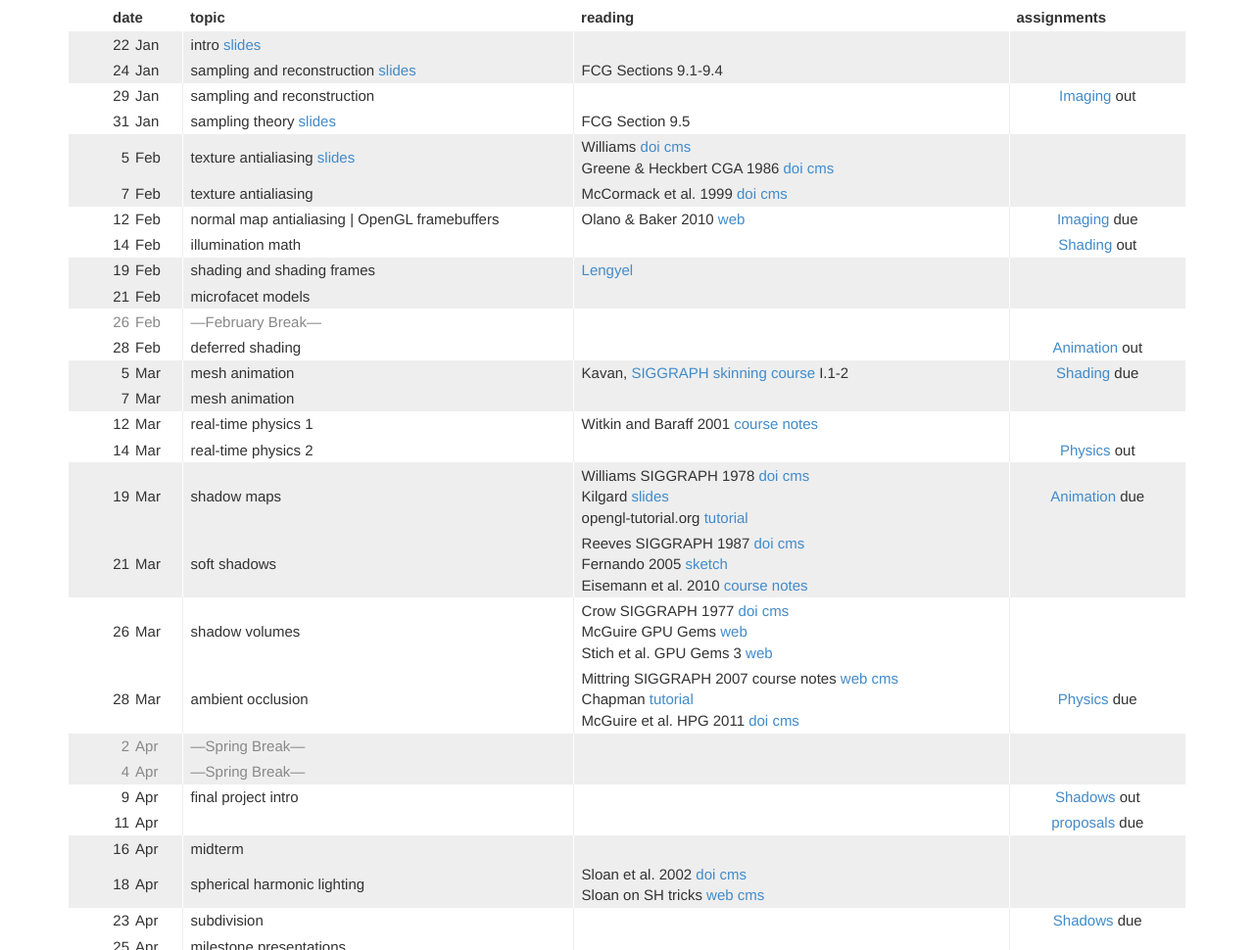
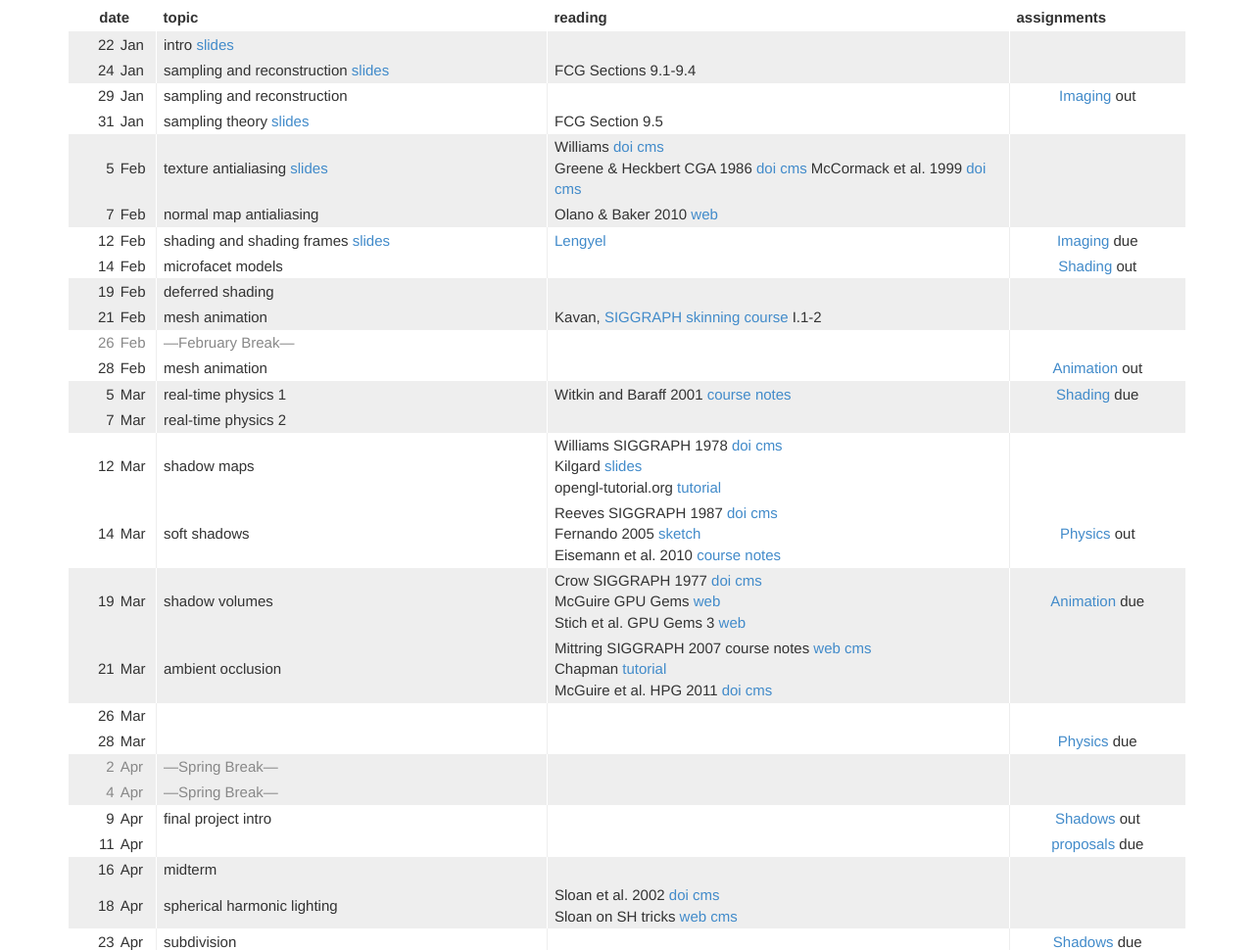
Before and after one commit to smarschner/web_cs5625-19sp, a plain HTML site: page index.html in a window 1280 px wide. Shown: the part 514-1484 px from the top of the page at 98% size. Drawn offline with nearby package versions, Linux system fonts and the light colour scheme; some packages are replaced by stand-ins of ours.

Commit message:
post slides

```diff
--- a/schedule.html
+++ b/schedule.html
@@ -32,37 +32,37 @@
 <tr class="odd">
   <td class=day>5</td><td class=month>Feb</td>
   <td>texture antialiasing <a href="slides/04tex-samp.pdf">slides</a></td>
-  <td>Williams <a href="http://dx.doi.org/10.1145/800059.801126">doi</a> <a href="https://cms.csuglab.cornell.edu/web/auth/?action=download&amp;id=1308&amp;downloadtype=4">cms</a><br/>Greene &amp; Heckbert CGA 1986 <a href="http://dx.doi.org/10.1109/MCG.1986.276738">doi</a> <a href="https://cms.csuglab.cornell.edu/web/auth/?action=download&amp;id=1307&amp;downloadtype=4">cms</a></td>
+  <td>Williams <a href="http://dx.doi.org/10.1145/800059.801126">doi</a> <a href="https://cms.csuglab.cornell.edu/web/auth/?action=download&amp;id=1308&amp;downloadtype=4">cms</a><br/>Greene &amp; Heckbert CGA 1986 <a href="http://dx.doi.org/10.1109/MCG.1986.276738">doi</a> <a href="https://cms.csuglab.cornell.edu/web/auth/?action=download&amp;id=1307&amp;downloadtype=4">cms</a> McCormack et al. 1999 <a href="http://dx.doi.org/10.1145/311535.311562">doi</a> <a href="https://cms.csuglab.cornell.edu/web/auth/?action=download&amp;id=1309&amp;downloadtype=4">cms</a></td>
   <td class=projdue>&nbsp;</td>
 </tr>
 <tr class="odd">
   <td class=day>7</td><td class=month>Feb</td>
-  <td>texture antialiasing</td>
-  <td>McCormack et al. 1999 <a href="http://dx.doi.org/10.1145/311535.311562">doi</a> <a href="https://cms.csuglab.cornell.edu/web/auth/?action=download&amp;id=1309&amp;downloadtype=4">cms</a></td>
+  <td>normal map antialiasing</td>
+  <td>Olano &amp; Baker 2010 <a href="http://www.csee.umbc.edu/~olano/papers/lean/">web</a></td>
   <td class=projdue>&nbsp;</td>
 </tr>
 <tr class="evn">
   <td class=day>12</td><td class=month>Feb</td>
-  <td>normal map antialiasing | OpenGL framebuffers</td>
-  <td>Olano &amp; Baker 2010 <a href="http://www.csee.umbc.edu/~olano/papers/lean/">web</a></td>
+  <td>shading and shading frames <a href="slides/05shading-frames.pdf">slides</a></td>
+  <td><a href="http://www.terathon.com/code/tangent.html">Lengyel</a></td>
   <td class=projdue><a href="#imag">Imaging</a> due</td>
 </tr>
 <tr class="evn">
   <td class=day>14</td><td class=month>Feb</td>
-  <td>illumination math</td>
+  <td>microfacet models</td>
   <td>&nbsp;</td>
   <td class=projdue><a href="#shading">Shading</a> out</td>
 </tr>
 <tr class="odd">
   <td class=day>19</td><td class=month>Feb</td>
-  <td>shading and shading frames</td>
-  <td><a href="http://www.terathon.com/code/tangent.html">Lengyel</a></td>
+  <td>deferred shading</td>
+  <td>&nbsp;</td>
   <td class=projdue>&nbsp;</td>
 </tr>
 <tr class="odd">
   <td class=day>21</td><td class=month>Feb</td>
-  <td>microfacet models</td>
-  <td>&nbsp;</td>
+  <td>mesh animation</td>
+  <td>Kavan, <a href="http://skinning.org">SIGGRAPH skinning course</a> I.1-2</td>
   <td class=projdue>&nbsp;</td>
 </tr>
 <tr class="dis evn">
@@ -71,56 +71,56 @@
   <td>&nbsp;</td>  <td class=projdue>&nbsp;</td></tr>
 <tr class="evn">
   <td class=day>28</td><td class=month>Feb</td>
-  <td>deferred shading</td>
+  <td>mesh animation</td>
   <td>&nbsp;</td>
   <td class=projdue><a href="#anim">Animation</a> out</td>
 </tr>
 <tr class="odd">
   <td class=day>5</td><td class=month>Mar</td>
-  <td>mesh animation</td>
-  <td>Kavan, <a href="http://skinning.org">SIGGRAPH skinning course</a> I.1-2</td>
+  <td>real-time physics 1</td>
+  <td>Witkin and Baraff 2001 <a href="http://www.pixar.com/companyinfo/research/pbm2001/">course notes</a></td>
   <td class=projdue><a href="#shading">Shading</a> due</td>
 </tr>
 <tr class="odd">
   <td class=day>7</td><td class=month>Mar</td>
-  <td>mesh animation</td>
+  <td>real-time physics 2</td>
   <td>&nbsp;</td>
   <td class=projdue>&nbsp;</td>
 </tr>
 <tr class="evn">
   <td class=day>12</td><td class=month>Mar</td>
-  <td>real-time physics 1</td>
-  <td>Witkin and Baraff 2001 <a href="http://www.pixar.com/companyinfo/research/pbm2001/">course notes</a></td>
+  <td>shadow maps</td>
+  <td>Williams SIGGRAPH 1978 <a href="http://dx.doi.org/10.1145/965139.807402">doi</a> <a href="https://cms.csuglab.cornell.edu/web/auth/?action=download&amp;id=1235&amp;downloadtype=4">cms</a><br/>Kilgard <a href="http://developer.nvidia.com/system/files/akamai/gamedev/docs/ShadowMaps_CEDEC_E.pdf">slides</a><br/>opengl-tutorial.org <a href="http://www.opengl-tutorial.org/intermediate-tutorials/tutorial-16-shadow-mapping/">tutorial</a></td>
   <td class=projdue>&nbsp;</td>
 </tr>
 <tr class="evn">
   <td class=day>14</td><td class=month>Mar</td>
-  <td>real-time physics 2</td>
-  <td>&nbsp;</td>
+  <td>soft shadows</td>
+  <td>Reeves SIGGRAPH 1987 <a href="http://dx.doi.org/10.1145/37402.37435">doi</a> <a href="https://cms.csuglab.cornell.edu/web/auth/?action=download&amp;id=1236&amp;downloadtype=4">cms</a><br/>Fernando 2005 <a href="http://developer.download.nvidia.com/shaderlibrary/docs/shadow_PCSS.pdf">sketch</a><br>Eisemann et al. 2010 <a href="http://research.michael-schwarz.com/publ/files/shadowcourse-eg10.pdf">course notes</a></td>
   <td class=projdue><a href="#phys">Physics</a> out</td>
 </tr>
 <tr class="odd">
   <td class=day>19</td><td class=month>Mar</td>
-  <td>shadow maps</td>
-  <td>Williams SIGGRAPH 1978 <a href="http://dx.doi.org/10.1145/965139.807402">doi</a> <a href="https://cms.csuglab.cornell.edu/web/auth/?action=download&amp;id=1235&amp;downloadtype=4">cms</a><br/>Kilgard <a href="http://developer.nvidia.com/system/files/akamai/gamedev/docs/ShadowMaps_CEDEC_E.pdf">slides</a><br/>opengl-tutorial.org <a href="http://www.opengl-tutorial.org/intermediate-tutorials/tutorial-16-shadow-mapping/">tutorial</a></td>
+  <td>shadow volumes</td>
+  <td>Crow SIGGRAPH 1977 <a href="http://dx.doi.org/10.1145/965141.563901">doi</a> <a href="https://cms.csuglab.cornell.edu/web/auth/?action=download&amp;id=1280&amp;downloadtype=4">cms</a><br/>McGuire GPU Gems <a href="http://http.developer.nvidia.com/GPUGems/gpugems_ch09.html">web</a><br/>Stich et al. GPU Gems 3 <a href="http://http.developer.nvidia.com/GPUGems3/gpugems3_ch11.html">web</a></td>
   <td class=projdue><a href="#anim">Animation</a> due</td>
 </tr>
 <tr class="odd">
   <td class=day>21</td><td class=month>Mar</td>
-  <td>soft shadows</td>
-  <td>Reeves SIGGRAPH 1987 <a href="http://dx.doi.org/10.1145/37402.37435">doi</a> <a href="https://cms.csuglab.cornell.edu/web/auth/?action=download&amp;id=1236&amp;downloadtype=4">cms</a><br/>Fernando 2005 <a href="http://developer.download.nvidia.com/shaderlibrary/docs/shadow_PCSS.pdf">sketch</a><br>Eisemann et al. 2010 <a href="http://research.michael-schwarz.com/publ/files/shadowcourse-eg10.pdf">course notes</a></td>
+  <td>ambient occlusion</td>
+  <td>Mittring SIGGRAPH 2007 course notes <a href="http://dl.acm.org/citation.cfm?id=1281671">web</a> <a href="https://cms.csuglab.cornell.edu/web/auth/?action=download&amp;id=1305&amp;downloadtype=4">cms</a><br/>Chapman <a href="http://john-chapman-graphics.blogspot.co.uk/2013/01/ssao-tutorial.html">tutorial</a><br/>McGuire et al. HPG 2011 <a href="http://dx.doi.org/10.1145/2018323.2018327">doi</a> <a href="https://cms.csuglab.cornell.edu/web/auth/?action=download&amp;id=909&amp;downloadtype=4">cms</a></td>
   <td class=projdue>&nbsp;</td>
 </tr>
 <tr class="evn">
   <td class=day>26</td><td class=month>Mar</td>
-  <td>shadow volumes</td>
-  <td>Crow SIGGRAPH 1977 <a href="http://dx.doi.org/10.1145/965141.563901">doi</a> <a href="https://cms.csuglab.cornell.edu/web/auth/?action=download&amp;id=1280&amp;downloadtype=4">cms</a><br/>McGuire GPU Gems <a href="http://http.developer.nvidia.com/GPUGems/gpugems_ch09.html">web</a><br/>Stich et al. GPU Gems 3 <a href="http://http.developer.nvidia.com/GPUGems3/gpugems3_ch11.html">web</a></td>
+  <td>&nbsp</td>
+  <td>&nbsp;</td>
   <td class=projdue>&nbsp;</td>
 </tr>
 <tr class="evn">
   <td class=day>28</td><td class=month>Mar</td>
-  <td>ambient occlusion</td>
-  <td>Mittring SIGGRAPH 2007 course notes <a href="http://dl.acm.org/citation.cfm?id=1281671">web</a> <a href="https://cms.csuglab.cornell.edu/web/auth/?action=download&amp;id=1305&amp;downloadtype=4">cms</a><br/>Chapman <a href="http://john-chapman-graphics.blogspot.co.uk/2013/01/ssao-tutorial.html">tutorial</a><br/>McGuire et al. HPG 2011 <a href="http://dx.doi.org/10.1145/2018323.2018327">doi</a> <a href="https://cms.csuglab.cornell.edu/web/auth/?action=download&amp;id=909&amp;downloadtype=4">cms</a></td>
+  <td>&nbsp</td>
+  <td>&nbsp;</td>
   <td class=projdue><a href="#phys">Physics</a> due</td>
 </tr>
 <tr class="dis odd">
```
Also changed, not shown: 2 other files.
